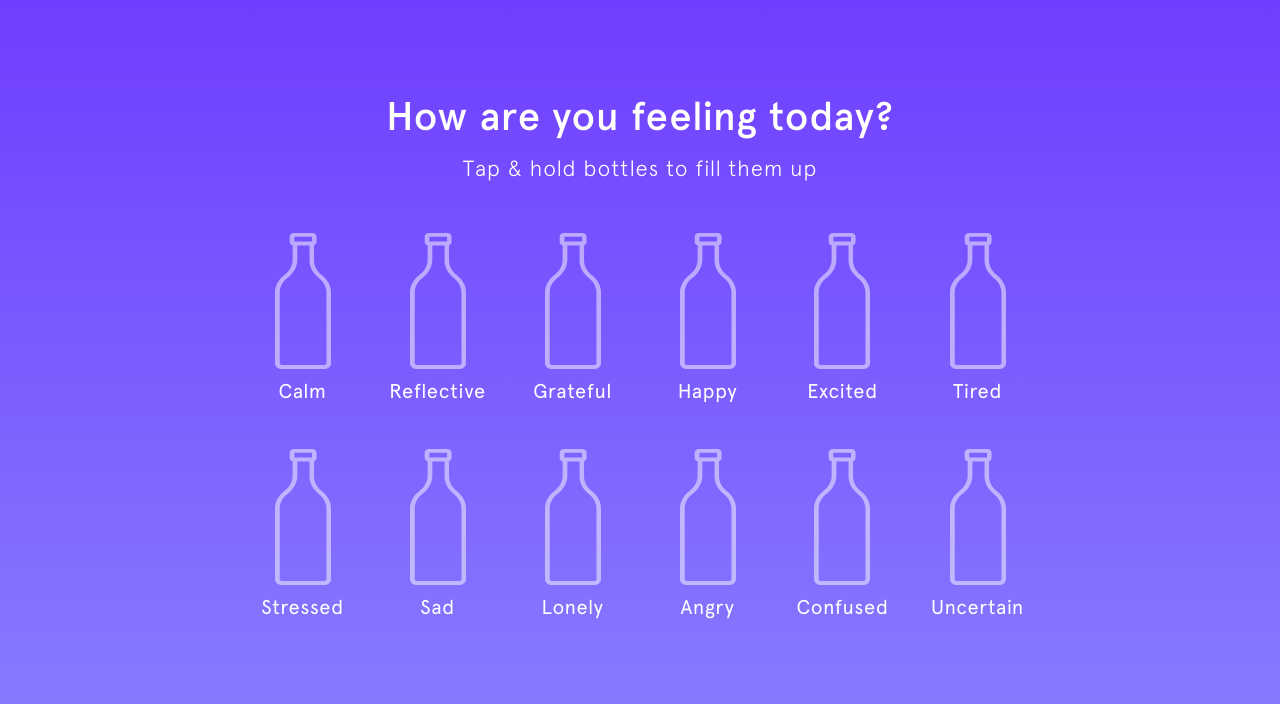
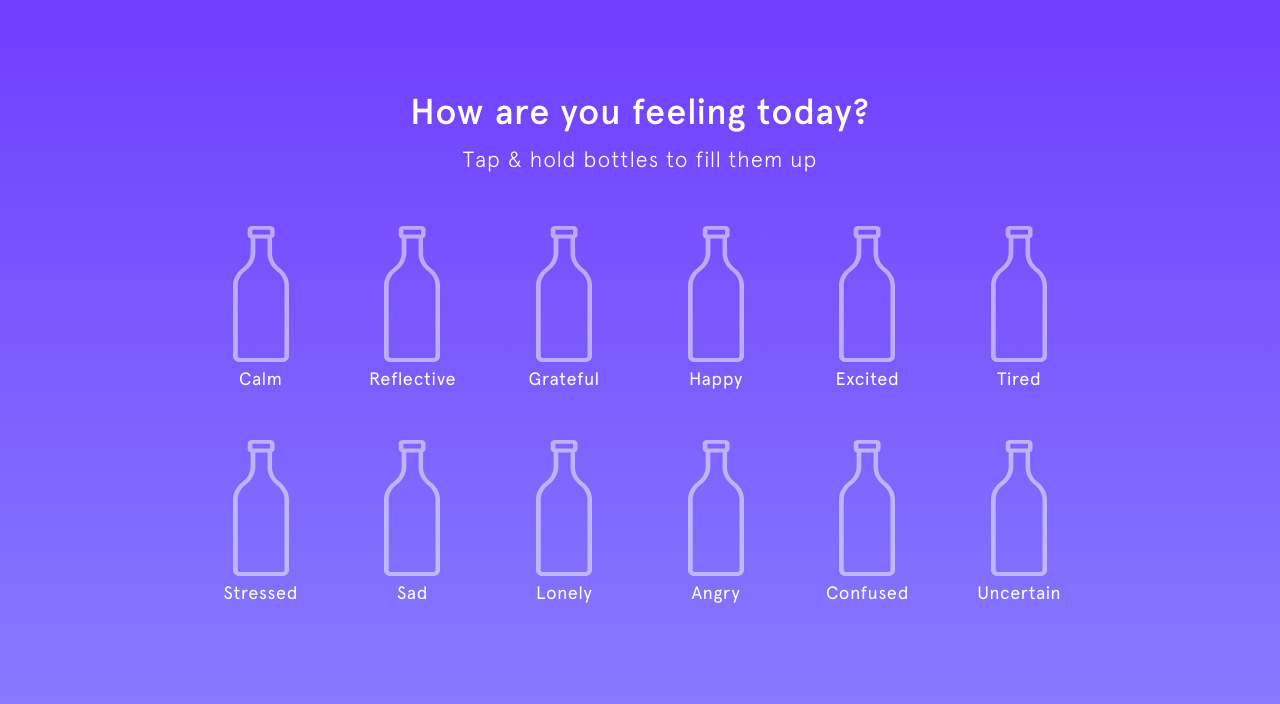
Before and after one commit to fabulous-designer/innixi-exhibition, a React (Create React App) app: page / in a window 1280 px wide. Shown: the top 704 px of the page. Built offline with nearby package versions, Linux system fonts and the light colour scheme.

Commit message:
PC适配优化

```diff
--- a/src/styles/Bottle.css
+++ b/src/styles/Bottle.css
@@ -54,3 +54,9 @@
   font-size: 14px;
   line-height: 14px;
 }
+
+.pc .bottle .name {
+  margin-top: 8px;
+  font-size: 18px;
+  line-height: 18px;
+}
--- a/src/styles/Bottles.css
+++ b/src/styles/Bottles.css
@@ -90,23 +90,27 @@
 
 .pc .bottle-box {
   padding: 92px 0 0;
-  width: 810px;
+  width: 910px;
+}
+.pc .bottle-box h1 {
+  font-size: 36px;
+  line-height: 40px;
 }
 .pc .bottle-box h2 {
   font-size: 22px;
   line-height: 22px;
 }
 .pc .bottle-box .container {
-  margin: 54px auto 68px;
+  margin: 56px auto 64px;
   grid-template-columns: 1fr 1fr 1fr 1fr 1fr 1fr;
-  grid-row-gap: 48px;
+  grid-row-gap: 52px;
 }
 .pc .bottle-box button {
-  width: 476px;
-  height: 72px;
+  width: 400px;
+  height: 64px;
   margin: 0 auto 54px;
   padding: 16px 32px;
   gap: 32px;
-  font-size: 24px;
+  font-size: 18px;
   line-height: 24px;
 }
--- a/src/styles/Poster.css
+++ b/src/styles/Poster.css
@@ -110,19 +110,20 @@
   margin: auto;
 }
 .pc .poster .poster-box {
-  padding: 54px 64px 40px;
+  padding: 54px 64px 32px;
   min-height: 560px;
 }
 .pc .poster .poster-box p {
-  font-size: 54px;
+  font-size: 48px;
 }
 .pc .poster .poster-box .content {
   -webkit-line-clamp: 3;
 }
 .pc .poster button {
-  width: 243px;
-  height: 72px;
-  padding: 16px 32px;
-  font-size: 24px;
+  width: 215px;
+  height: 64px;
+  padding: 16px 24px;
+  font-size: 18px;
   line-height: 24px;
+  margin: 40px 0 72px;
 }
--- a/src/styles/Progress.css
+++ b/src/styles/Progress.css
@@ -67,9 +67,15 @@
 }
 
 .pc .progress {
-  padding-top: 228px;
+  padding-top: 300px;
+}
+
+.pc .progress h1 {
+  font-size: 36px;
+  line-height: 40px;
 }
 
 .pc .progress .progress-bar {
-  width: 800px;
+  margin: 40px auto;
+  width: 824px;
 }
```
